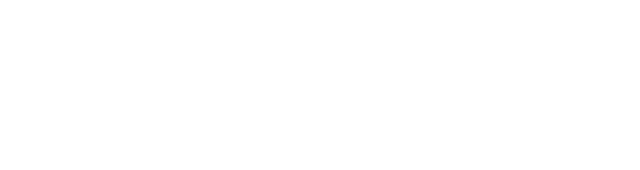
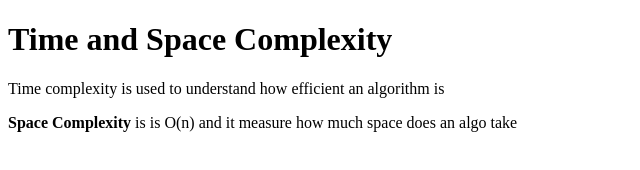
Before and after one commit to acciojob/time-and-space-complexity-Amit-Web-bot, a website: page main.html in a window 1280 px wide. Shown: the whole page, without its empty margins (0-640 px from the left). Drawn offline with Linux system fonts and the light colour scheme.

Commit message:
created a submission

```diff
--- a/main.html
+++ b/main.html
@@ -10,7 +10,8 @@
 	<!-- the entire body must be written by student -->
     <script type="text/javascript" src="./script.js">
 </script>
-
+<h1> Time and Space Complexity </h1>
+	<p>Time complexity is used to understand how efficient an algorithm is </p>
+	<p><b>Space Complexity</b> is is O(n) and it measure how much space does an algo take</p>
 </body>
-
 </html>
```
